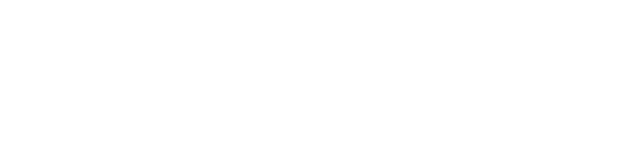
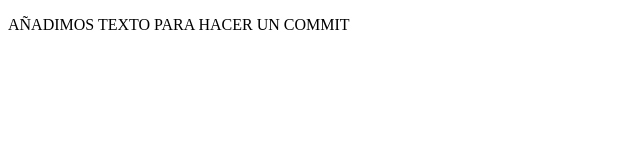
Before and after one commit to AndreaMendez09/EDD-DAM, a plain HTML site: page index.html in a window 1280 px wide. Shown: the whole page, without its empty margins (0-640 px from the left). Drawn offline with Linux system fonts and the light colour scheme.

Commit message:
Añadimos texto

```diff
--- a/index.html
+++ b/index.html
@@ -7,6 +7,6 @@
     <title>titulo </title>
 </head>
 <body>
-
+    <p>AÑADIMOS TEXTO PARA HACER UN COMMIT</p>
 </body>
 </html>
```
